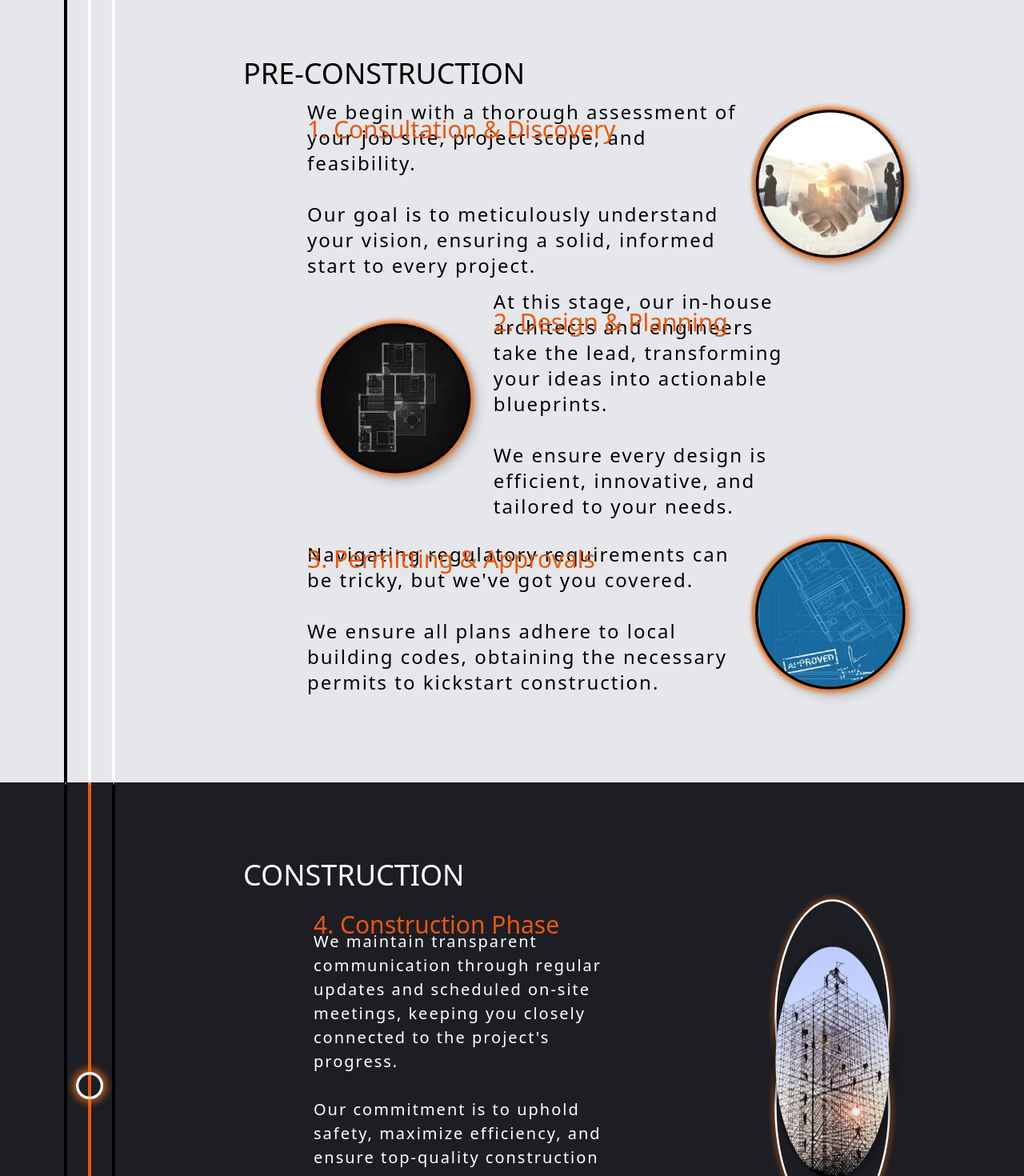
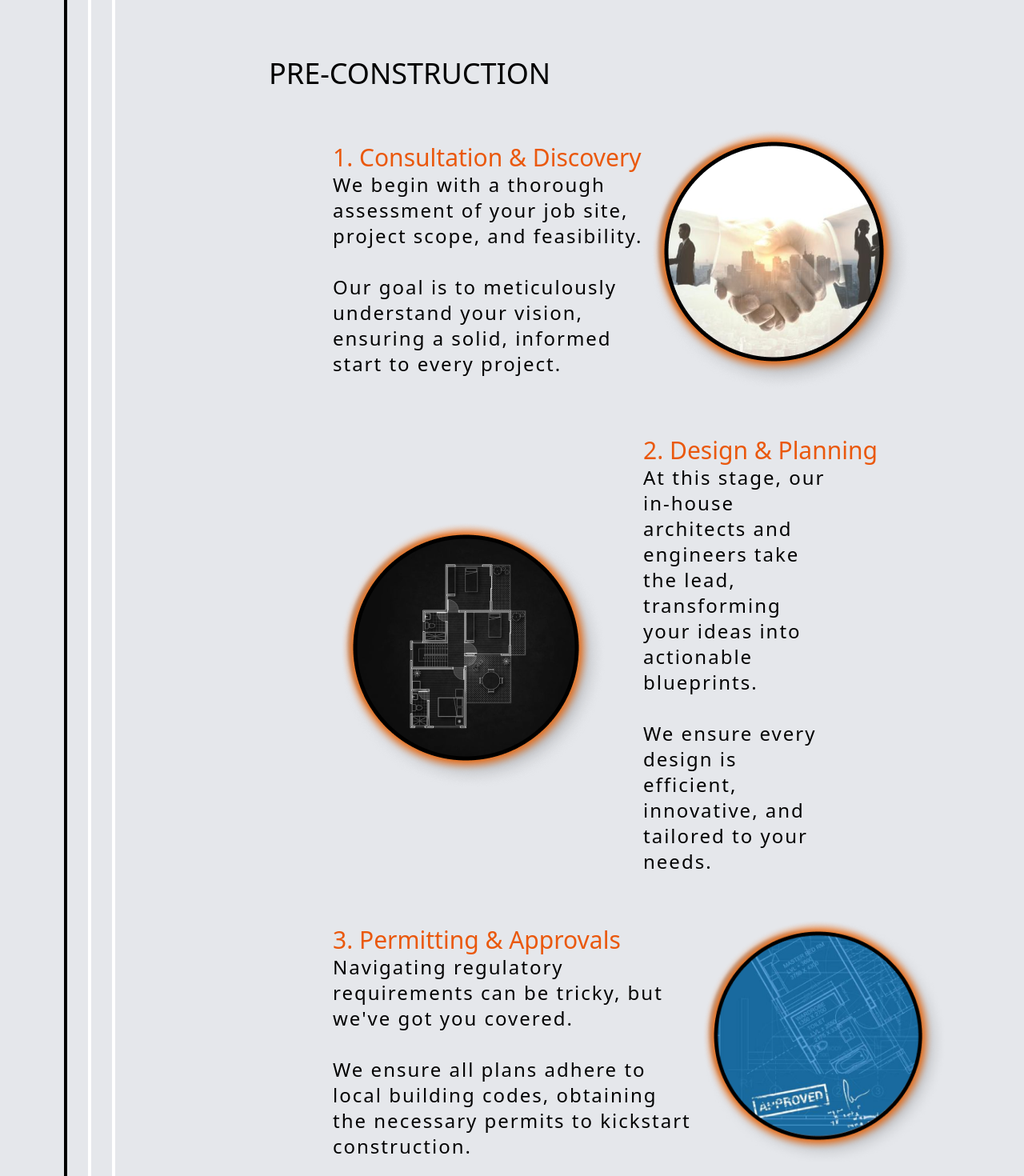
Before and after one commit to ErfanAalam/GFB, a React (Create React App) app: page /process in a window 1280 px wide. Shown: the part 700-2170 px from the top of the page at 80% size. Built offline with nearby package versions, Linux system fonts and the light colour scheme; a web font is replaced by a local one.

Commit message:
process complete responsive

```diff
--- a/src/screens/process/Construction/index.js
+++ b/src/screens/process/Construction/index.js
@@ -17,15 +17,15 @@ const Construction = () => {
         </span>
       </div>
 
-      <div className='p-2 md:p-20 w-[80%] mt-4'>
+      <div className='p-2 md:p-4 lg:p-20 w-[80%] mt-4'>
 
         <div className='text-2xl md:text-4xl text-white '>
           <h1 className='md:text-left text-center'>CONSTRUCTION</h1>
         </div>
 
-        <div className='flex ml-2 md:ml-20 md:flex-row flex-col-reverse justify-between items-center p-2 relative md:pt-0 pt-16'>
-          <div className='w-[100%] md:w-[50%]'>
-            <h1 className='text-[20px] md:text-3xl text-orange-600 absolute top-6 text-center'>4. Construction Phase</h1>
+        <div className='flex ml-2 md:ml-4 lg:ml-10 md:flex-row flex-col-reverse justify-between items-center p-2 relative md:pt-0 pt-16'>
+          <div className='w-[100%] md:w-[70%] lg:w-[50%]'>
+            <h1 className='text-[20px] md:text-3xl text-orange-600 md:static absolute top-6 '>4. Construction Phase</h1>
             <p className='text-[16px] md:text-[20px] text-white tracking-normal md:tracking-[2px]'>We maintain transparent communication through regular updates and scheduled on-site meetings, keeping you closely connected to the project's progress.
               <br /> <br />
               Our commitment is to uphold safety, maximize efficiency, and ensure top-quality construction at every stage."</p>
--- a/src/screens/process/Post-Construction/index.js
+++ b/src/screens/process/Post-Construction/index.js
@@ -18,21 +18,21 @@ const PostConstruction = () => {
         </span>
       </div>
 
-      <div className='p-2 md:p-20 w-[80%] mt-4'>
+      <div className='p-2 md:p-4 lg::p-20 w-[80%] mt-4'>
 
         <div className='text-2xl md:text-4xl '>
           <h1 className='md:text-left text-center'>POST-CONSTRUCTION</h1>
         </div>
 
-        <div className='flex ml-2 md:ml-20 md:flex-row flex-col-reverse justify-between items-center relative md:pt-0 pt-16'>
-          <div className='w-[100%] md:w-[70%]'>
-            <h1 className='text-[20px] md:text-3xl text-orange-600 absolute top-6'>5. Quality Control & Inspection</h1>
-            <p className=' text-[16px] md:text-2xl tracking-[2px]'>Following construction, our team conducts comprehensive inspections to ensure every aspect of the project meets our high-quality standards.
+        <div className='flex ml-2 md:ml-4 lg:ml-20 md:flex-row flex-col-reverse justify-between items-center relative md:pt-0 pt-16'>
+          <div className='w-[100%] md:w-[90%] lg::w-[70%]'>
+            <h1 className='text-[20px] md:text-[24px] lg:text-3xl text-orange-600 md:static absolute top-6'>5. Quality Control & Inspection</h1>
+            <p className=' text-[16px] md:text-[20px] lg:text-2xl tracking-[2px]'>Following construction, our team conducts comprehensive inspections to ensure every aspect of the project meets our high-quality standards.
               <br /> <br />
               Utilizing advanced tools and proven techniques, we meticulously verify the integrity of every component of your project.</p>
           </div>
 
-          <div className='w-[100%] md:w-[30%]'>
+          <div className='w-[100%] md:w-[40%] lg:w-[50%]'>
             <img src='Assets/Process/6.png' />
           </div>
         </div>
@@ -40,15 +40,15 @@ const PostConstruction = () => {
 
 
 
-        <div className='flex ml-2 md:ml-20 md:flex-row flex-col justify-between items-center relative md:pt-0 pt-16'>
+        <div className='flex ml-2 md:ml-4 mt-0 md:mt-8 lg:ml-20 md:flex-row flex-col justify-between items-center relative md:pt-0 pt-16'>
 
-          <div className='w-[100%] md:w-[30%]'>
+          <div className='w-[100%] md:w-[60%] lg:w-[30%]'>
             <img src='Assets/Process/7.png' />
           </div>
 
-          <div className='w-[100%] md:w-[70%]'>
-            <h1 className='text-[20px] md:text-3xl text-orange-600 md:static absolute top-6'>6. Project Handover & Post-Construction Care</h1>
-            <p className=' text-[16px] md:text-2xl tracking-[2px]'>Your new space is ready! We hand over all essential documents and detailed maintenance guidelines.
+          <div className='w-[100%] md:w-[100%] lg:w-[70%]'>
+            <h1 className='text-[20px] md:text-[24px] lg:text-3xl text-orange-600 md:static absolute top-6'>6. Project Handover & Post-Construction Care</h1>
+            <p className=' text-[16px] md:text-[20px] lg:text-2xl tracking-[2px]'>Your new space is ready! We hand over all essential documents and detailed maintenance guidelines.
               <br /> <br />
               But our service doesn’t stop there! We remain readily available for any post-construction questions or support you may need.
               <br /> <br />
--- a/src/screens/process/Pre-construction/index.js
+++ b/src/screens/process/Pre-construction/index.js
@@ -2,7 +2,7 @@ import React from 'react'
 
 const PreConstruction = () => {
   return (
-    <div className='bg-gray-200 flex '>
+    <div className='bg-gray-200 flex  justify-between'>
 
       <div className='overflow-hidden flex w-[64px] mx-2 md:mx-20 justify-between  ' >
         <span className='w-[4px] h-[100%] bg-black'>
@@ -16,48 +16,48 @@ const PreConstruction = () => {
         </span>
       </div>
 
-      <div className='p-2 md:p-20 w-[80%] mt-4'>
+      <div className='p-2 md:p-4 xl:p-20 w-[80%] mt-4 flex flex-col gap-4 md:gap-8'>
 
-        <div className='text-[24px] md:text-4xl '>
+        <div className='text-[24px] md:text-[28px] lg:text-3xl xl:text-4xl '>
           <h1 className='md:text-left text-center'>PRE-CONSTRUCTION</h1>
         </div>
 
-        <div className='flex m-2 md:ml-20 md:flex-row flex-col-reverse justify-between items-center relative md:pt-0 pt-16'>
-          <div className='w-[100%] md:w-[70%]'>
-            <h1 className='text-[20px] md:text-3xl text-orange-600  absolute top-6 '>1. Consultation & Discovery</h1>
+        <div className='flex m-2 md:ml-4 lg:ml-20 md:flex-row md:pt-0 pt-10 flex-col-reverse justify-between items-center relative '>
+          <div className='w-[100%] md:w-[90%] xl:w-[70%]'>
+            <h1 className='text-[20px] md:text-[30px] xl:text-3xl text-orange-600 md:static absolute top-0'>1. Consultation & Discovery</h1>
             <p className=' text-[16px] md:text-2xl tracking-[2px]'>We begin with a thorough assessment of your job site, project scope, and feasibility.
               <br /> <br />
               Our goal is to meticulously understand your vision, ensuring a solid, informed start to every project.</p>
           </div>
 
-          <div className='w-[100%] md:w-[30%]'>
-            <img src='Assets/Process/2.png' />
+          <div className='w-[100%] md:w-[70%] lg::w-[30%]'>
+            <img src='Assets/Process/2.png'/>
           </div>
         </div>
 
-        <div className='flex m-2 md:ml-20 md:flex-row flex-col justify-between items-center relative md:pt-0 pt-16'>
+        <div className='flex m-2 md:ml-0 lg:ml-20 md:pt-0 pt-10 md:flex-row flex-col justify-between items-center relative'>
 
-          <div className='w-[100%] md:w-[30%]'>
+          <div className='w-[100%]  md:w-[70%] lg::w-[30%]'>
             <img src='Assets/Process/3.png' />
           </div>
 
-          <div className='w-[100%] md:w-[70%]'>
-            <h1 className='text-[20px] md:text-3xl text-orange-600 absolute top-6'>2. Design & Planning</h1>
-            <p className=' text-[16px] md:text-2xl tracking-[2px] pr-2 md:pr-40'>At this stage, our in-house architects and engineers take the lead, transforming your ideas into actionable blueprints.
+          <div className='w-[100%] md:w-[90%] lg:w-[70%]'>
+            <h1 className='text-[20px] md:text-3xl text-orange-600 md:static absolute top-0'>2. Design & Planning</h1>
+            <p className=' text-[16px] md:text-2xl tracking-[2px] pr-2 xl:pr-40'>At this stage, our in-house architects and engineers take the lead, transforming your ideas into actionable blueprints.
               <br /> <br />
               We ensure every design is efficient, innovative, and tailored to your needs.</p>
           </div>
 
         </div>
 
-        <div className='flex m-2 md:ml-20 md:flex-row flex-col-reverse justify-between items-center relative md:pt-0 pt-16'>
+        <div className='flex m-2 md:ml-4 lg:ml-20 md:pt-0 pt-10 md:flex-row flex-col-reverse justify-between items-center relative '>
           <div className='w-[100%] md:w-[70%]'>
-            <h1 className='text-[20px] md:text-3xl text-orange-600 absolute top-6'>3. Permitting & Approvals</h1>
+            <h1 className='text-[20px] md:text-3xl text-orange-600 md:static absolute top-0 '>3. Permitting & Approvals</h1>
             <p className=' text-[16px] md:text-2xl tracking-[2px]'>Navigating regulatory requirements can be tricky, but we've got you covered.
               <br /> <br />
               We ensure all plans adhere to local building codes, obtaining the necessary permits to kickstart construction.</p>
           </div>
-          <div className='w-[100%] md:w-[30%]'>
+          <div className='md:w-[50%] lg::w-[30%]'>
             <img src='Assets/Process/4.png' />
           </div>
         </div>
```
